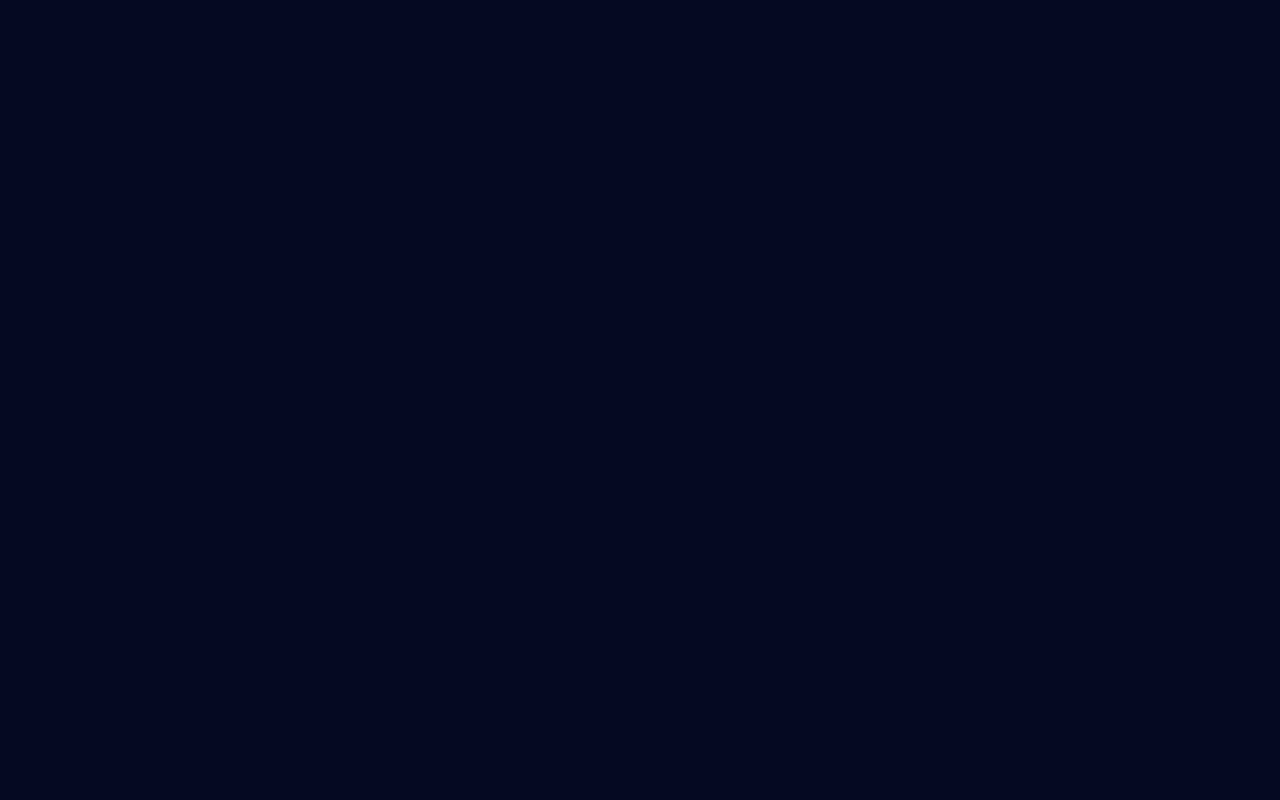
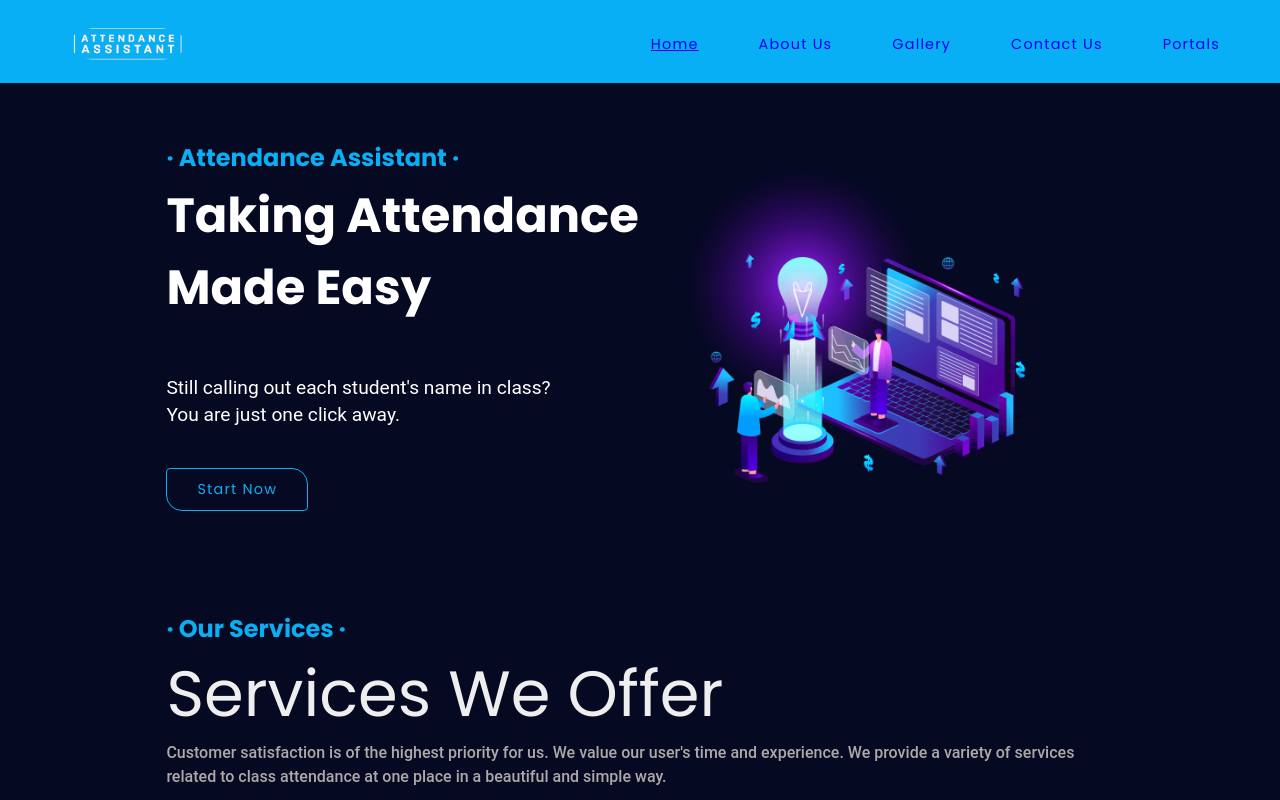
Before and after one commit to maskboyAvi/Attendance-Assistant-, a React (Create React App) app in the folder frontend/: page / in a window 1280 px wide. Before the commit this address had no page. Shown: the top 800 px of the page. Built offline with nearby package versions, Linux system fonts and the light colour scheme; a web font is replaced by a local one.

Commit message:
Update: React JS Components

```diff
--- a/frontend/src/App.js
+++ b/frontend/src/App.js
@@ -1,26 +1,21 @@
 // import './App.css';
 import React from 'react';
 import { BrowserRouter as Router, Route, Routes, Navigate } from 'react-router-dom';
+import Home from './Components_1/home';
 import AboutUs from './Components_1/about';
 import AboutUs1 from './Components_1/aboutUs';
 import Contact from './Components_1/contact';
 import Gallery from './Components_1/gallery';
+import Portals from './Components_1/portals';
 import SPortal from './Components_1/SPortal';
 import TPortal from './Components_1/TPortal';
-// import Home from './Components_1/home';
-// import AboutUs from './Components_1/about';
-// import AboutUs1 from './Components_1/aboutUs';
-// import Contact from './Components_1/contact';
-// import Gallery from './Components_1/gallery';
-import Portals from './Components_1/portals';
 
 function App() {
   return (
     <>
       <Router>
-
         <Routes>
-          {/* <Route path="/" element={<Home />} />
+          <Route path="/" element={<Home />} />
           <Route path="/about" element={<AboutUs />} />
           <Route path="/about1" element={<AboutUs1 />} />
           <Route path="/contact" element={<Contact />} />
```
